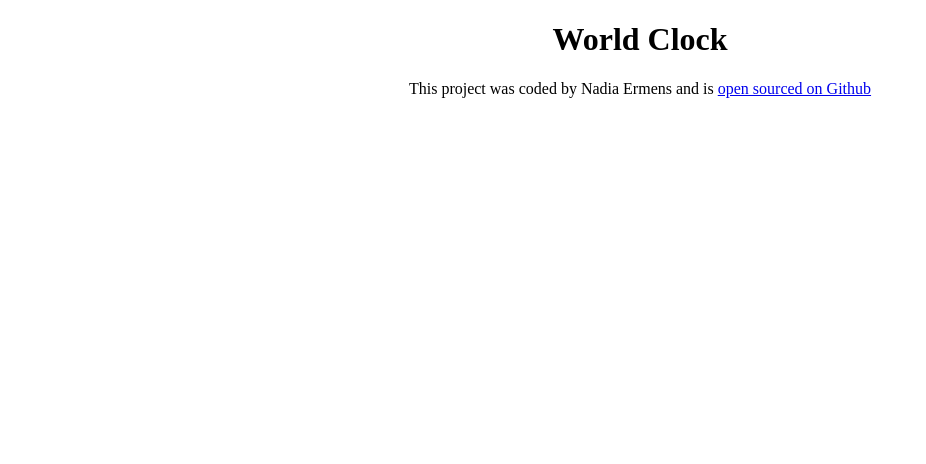
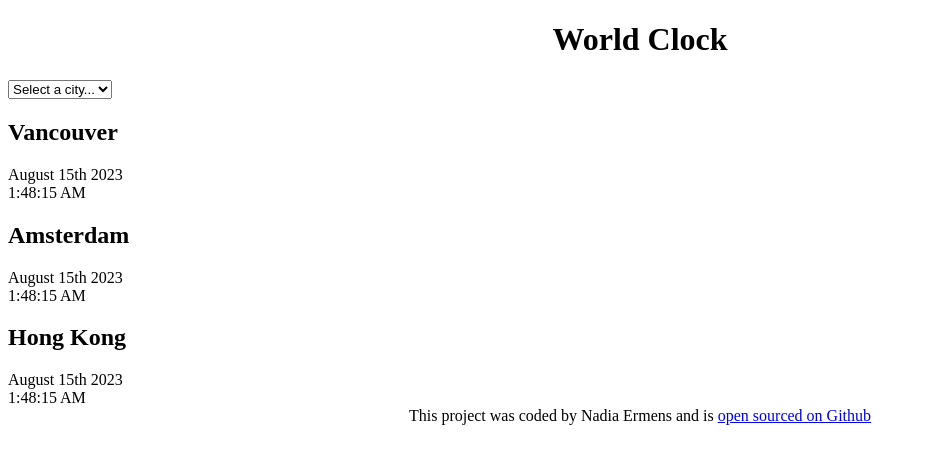
Before and after one commit to nadiaermens/world-clock, a plain HTML site: page index.html in a window 1280 px wide. Shown: the whole page, without its empty margins (0-926 px from the left). Drawn offline with Linux system fonts and the light colour scheme.

Commit message:
added basic html

```diff
--- a/index.html
+++ b/index.html
@@ -8,8 +8,32 @@
     <title>World Clock - Nadia Ermens</title>
   </head>
   <body>
-    <h1>World Clock</h1>
+    <div class="container">
+      <h1>World Clock</h1>
 
+      <select>
+        <option value="">Select a city...</option>
+        <option value="">Los Cabos</option>
+        <option value="">Los Angeles</option>
+        <option value="">Seoul</option>
+      </select>
+
+      <div class="city">
+        <h2>Vancouver</h2>
+        <div class="date">August 15th 2023</div>
+        <div class="time">1:48:15 AM</div>
+      </div>
+      <div class="city">
+        <h2>Amsterdam</h2>
+        <div class="date">August 15th 2023</div>
+        <div class="time">1:48:15 AM</div>
+      </div>
+      <div class="city">
+        <h2>Hong Kong</h2>
+        <div class="date">August 15th 2023</div>
+        <div class="time">1:48:15 AM</div>
+      </div>
+    </div>
     <footer>
       This project was coded by Nadia Ermens and is
       <a href="https://github.com/nadiaermens/world-clock" target="_blank"
```
